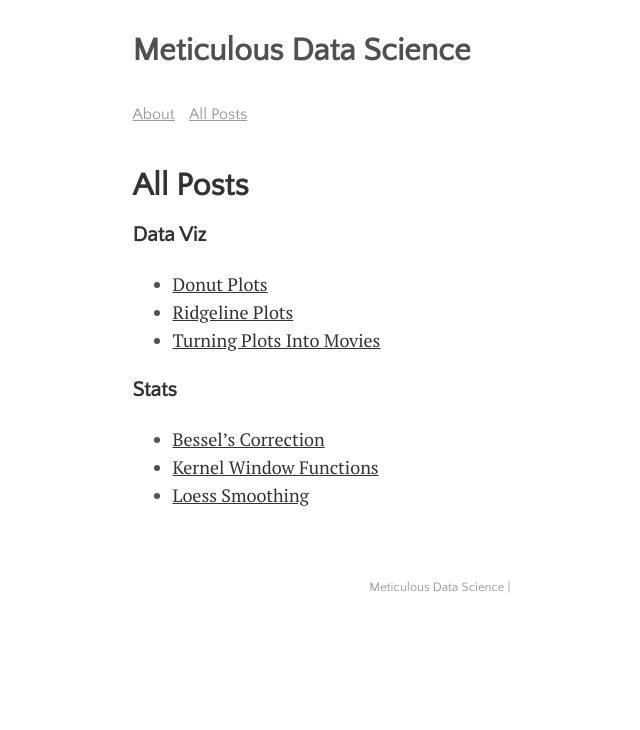
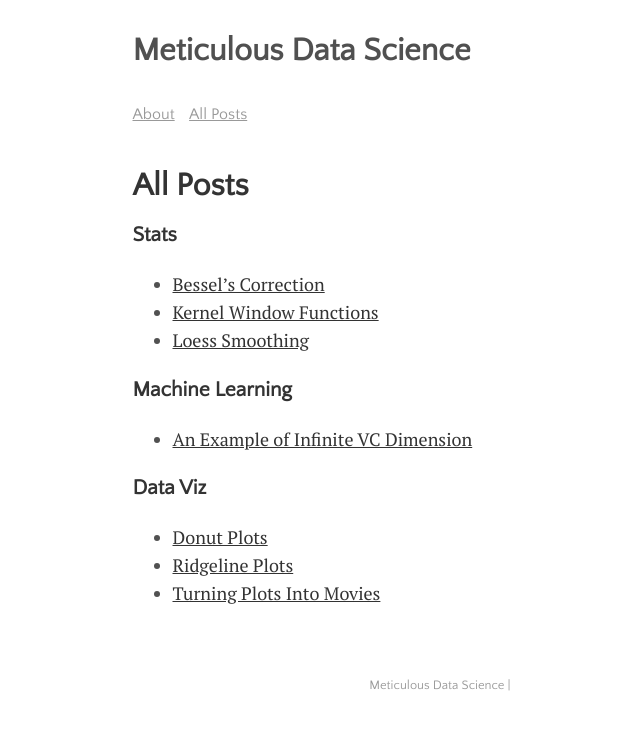
Before and after one commit to meticulousdatascience/mds-blog, a Jekyll site: the page built from menu/all_posts.md, in a window 1280 px wide. Shown: the top 730 px of the page, without its empty margins (200-840 px from the left). Built offline with Jekyll 4.4.1, drawn with Linux system fonts in a browser that asks for light colours.

Commit message:
add vc dimension post

```diff
--- a/_includes/head.html
+++ b/_includes/head.html
@@ -19,6 +19,12 @@
   <!--<link href="{{ site.github.url }}/rss-feed.xml" type="application/rss+xml" rel="alternate" title="{{ site.title }} | {{ site.description }}"/>
   //-->
 
+  {% if page.usemathjax %}
+  <script type="text/javascript" async
+   src="https://cdn.mathjax.org/mathjax/latest/MathJax.js?config=TeX-MML-AM_CHTML">
+    </script>
+  {% endif %}
+
   <link rel="stylesheet" href="https://fonts.googleapis.com/css?family=PT+Serif:400,400italic,700%7CPT+Sans:400">
   <link rel="stylesheet" href="https://fonts.googleapis.com/css?family=Source+Code+Pro">
   <link rel="stylesheet" href="https://fonts.googleapis.com/css?family=Quattrocento+Sans">
@@ -31,7 +37,9 @@
            }
          });
   </script>
-  <script src="https://cdn.mathjax.org/mathjax/latest/MathJax.js?config=TeX-AMS-MML_HTMLorMML" type="text/javascript"></script>
+
+  <!--
+  <script src="https://cdn.mathjax.org/mathjax/latest/MathJax.js?config=TeX-AMS-MML_HTMLorMML" type="text/javascript"></script>-->
 
   <!-- Google Analytics -->
   {% include google-analytics.html %}
--- a/menu/all_posts.md
+++ b/menu/all_posts.md
@@ -2,19 +2,19 @@
 layout: page
 title: All Posts
 ---
+
+### Stats
+
+- [Bessel's Correction](https://meticulousdatascience.com/journal/bessels-correction.html)
+- [Kernel Window Functions](https://meticulousdatascience.com/journal/kernel-window-functions.html)
+- [Loess Smoothing](https://meticulousdatascience.com/journal/loess-smoothing.html)
+
+### Machine Learning
+
+- [An Example of Infinite VC Dimension](https://meticulousdatascience.com/journal/vc-dimension.html)
 
 ### Data Viz
 
 - [Donut Plots](https://meticulousdatascience.com/journal/donut-plots.html)
 - [Ridgeline Plots](https://meticulousdatascience.com/journal/ridgeline-plots.html)
 - [Turning Plots Into Movies](https://meticulousdatascience.com/journal/turning-plots-into-movies.html)
-
-<!-- ### Data Munge -->
-
-<!--# Software Eng -->
-
-### Stats
-
-- [Bessel's Correction](https://meticulousdatascience.com/journal/bessels-correction.html)
-- [Kernel Window Functions](https://meticulousdatascience.com/journal/kernel-window-functions.html)
-- [Loess Smoothing](https://meticulousdatascience.com/journal/loess-smoothing.html)
```
Also changed, not shown: _posts/2021-01-30-vc-dimension.md (added, +41 -0 lines), assets/img/vc1.png (added), assets/img/vc2.png (added).
